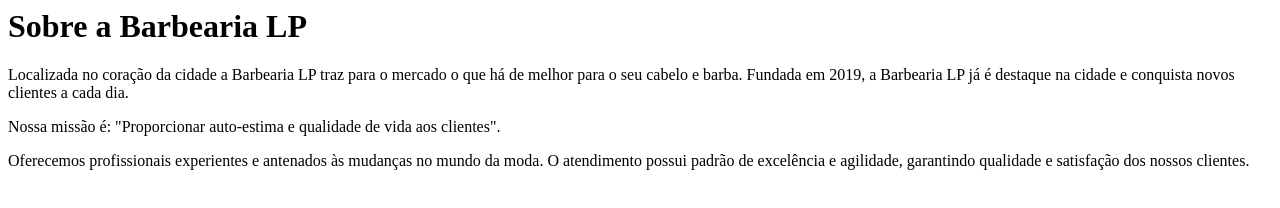
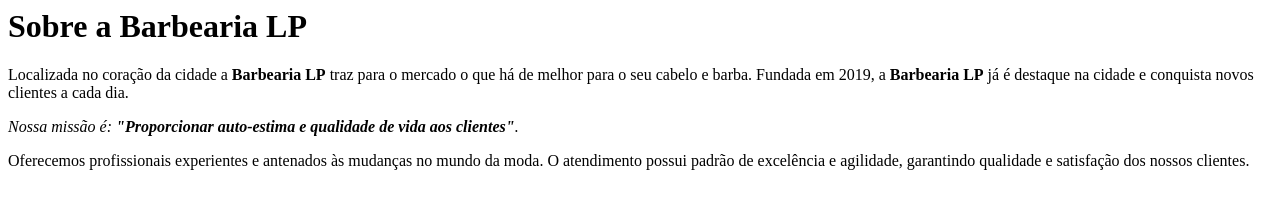
Before and after one commit to luis-paulo-tdo/estudo-html, a plain HTML site: page index.html in a window 1280 px wide. Drawn offline with Linux system fonts and the light colour scheme.

Commit message:
Adição de marcação de negrito <strong> no nome da barbearia e na missão. Adição de marcação de itálico <em> no segundo parágrafo.

```diff
--- a/index.html
+++ b/index.html
@@ -1,7 +1,7 @@
 <h1>Sobre a Barbearia LP</h1>
 
-<p>Localizada no coração da cidade a Barbearia LP traz para o mercado o que há de melhor para o seu cabelo e barba. Fundada em 2019, a Barbearia LP já é destaque na cidade e conquista novos clientes a cada dia.</p>
+<p>Localizada no coração da cidade a <strong>Barbearia LP</strong> traz para o mercado o que há de melhor para o seu cabelo e barba. Fundada em 2019, a <strong>Barbearia LP</strong> já é destaque na cidade e conquista novos clientes a cada dia.</p>
 
-<p>Nossa missão é: "Proporcionar auto-estima e qualidade de vida aos clientes".</p>
+<p><em>Nossa missão é: <strong>"Proporcionar auto-estima e qualidade de vida aos clientes"</strong>.</em></p>
 
 <p>Oferecemos profissionais experientes e antenados às mudanças no mundo da moda. O atendimento possui padrão de excelência e agilidade, garantindo qualidade e satisfação dos nossos clientes.</p>
```
